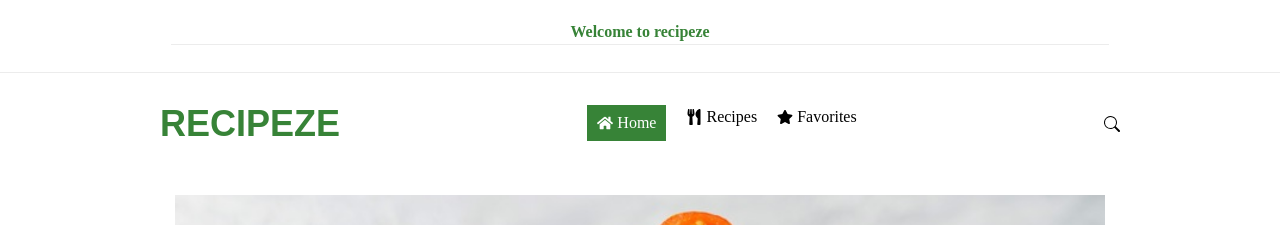
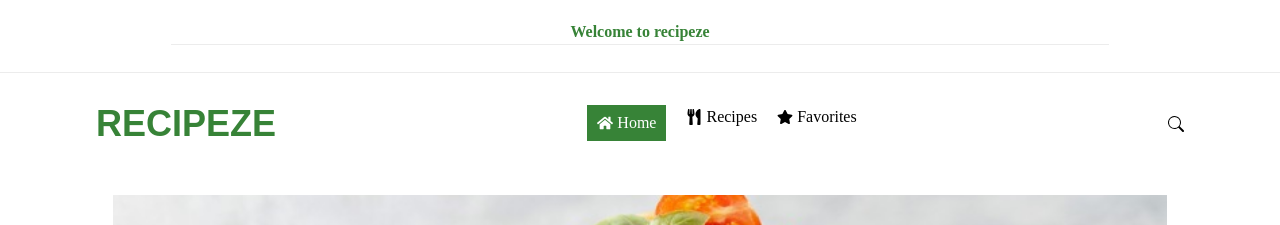
Before and after one commit to bhavya526/Recipe-app, a React (Vite) app: page / in a window 1280 px wide. Shown: the top 225 px of the page. Built offline with nearby package versions, Linux system fonts and the light colour scheme; no server answers.

Commit message:
changes3

```diff
--- a/src/App.css
+++ b/src/App.css
@@ -21,6 +21,6 @@ html {
 
 @media (min-width: 1024px) {
   .container {
-    max-width: 75% !important;
+    max-width: 85% !important;
   }
 }
```
